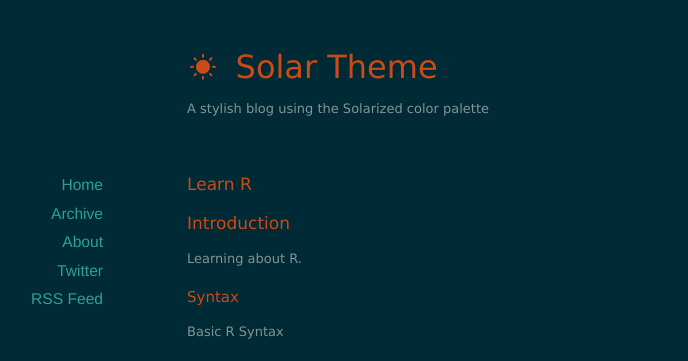
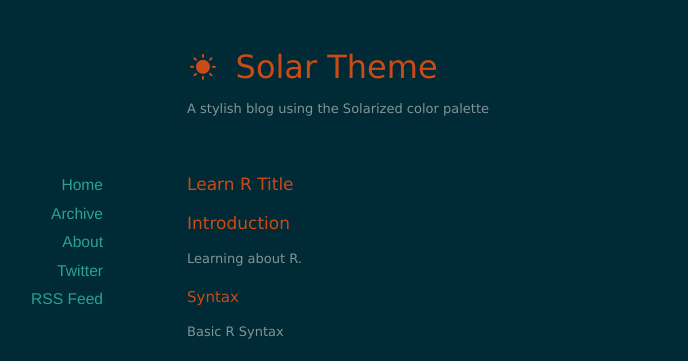
Before and after one commit to shashwat-r/shashwat-r.github.io, a Jekyll site: the page built from _posts/2022-12-10-learn-r.markdown, in a window 1280 px wide and 900 px high. Shown: the top 361 px of the window, without its empty margins (203-891 px from the left). Built offline with Jekyll 4.4.1, drawn with Linux system fonts in a browser that asks for light colours; nearby versions of some CDN libraries.

Commit message:
Update 2022-12-10-learn-r.markdown

```diff
--- a/_posts/2022-12-10-learn-r.markdown
+++ b/_posts/2022-12-10-learn-r.markdown
@@ -1,8 +1,8 @@
 ---
 layout: post
-title:  "Learn R"
-date:   2022-12-10
-categories: learn R
+title:  "Learn R Title"
+# date:   2022-12-11
+categories: learn R Categories
 # hidden: true
 ---
 
```
